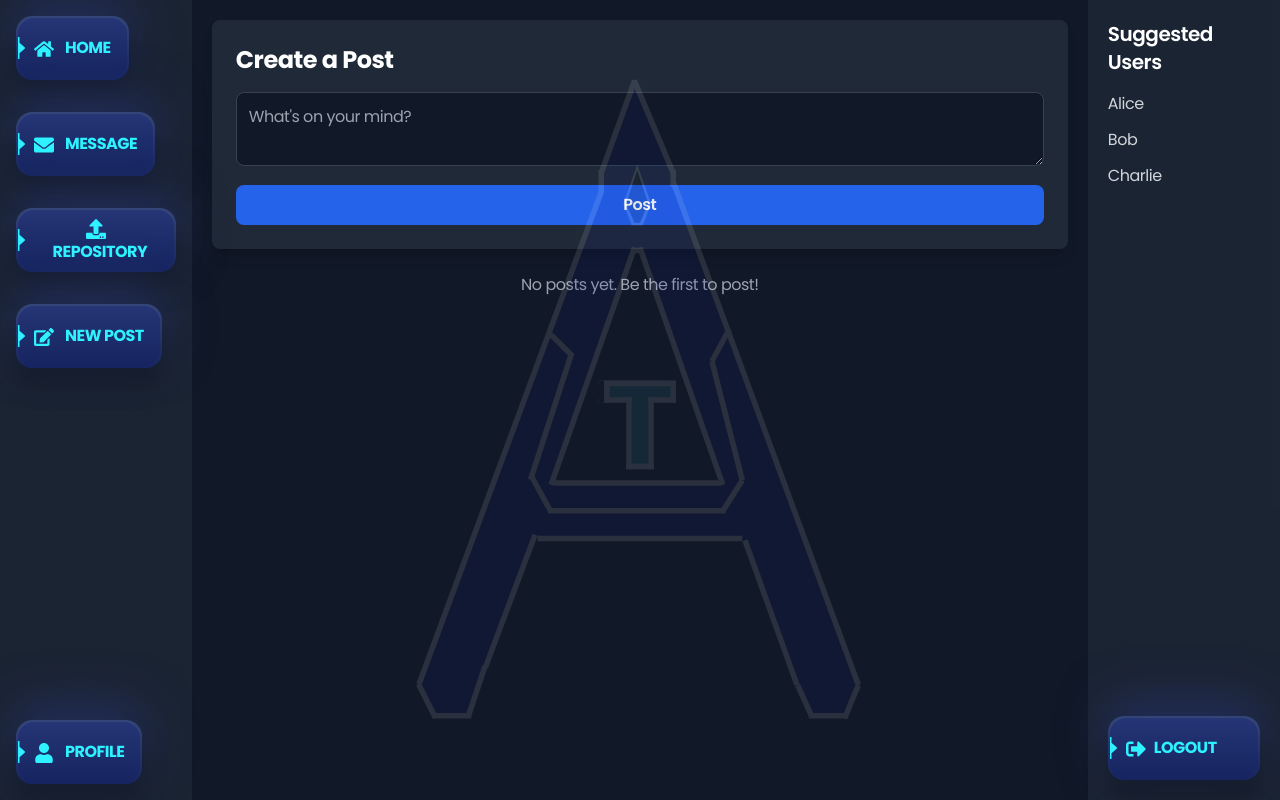
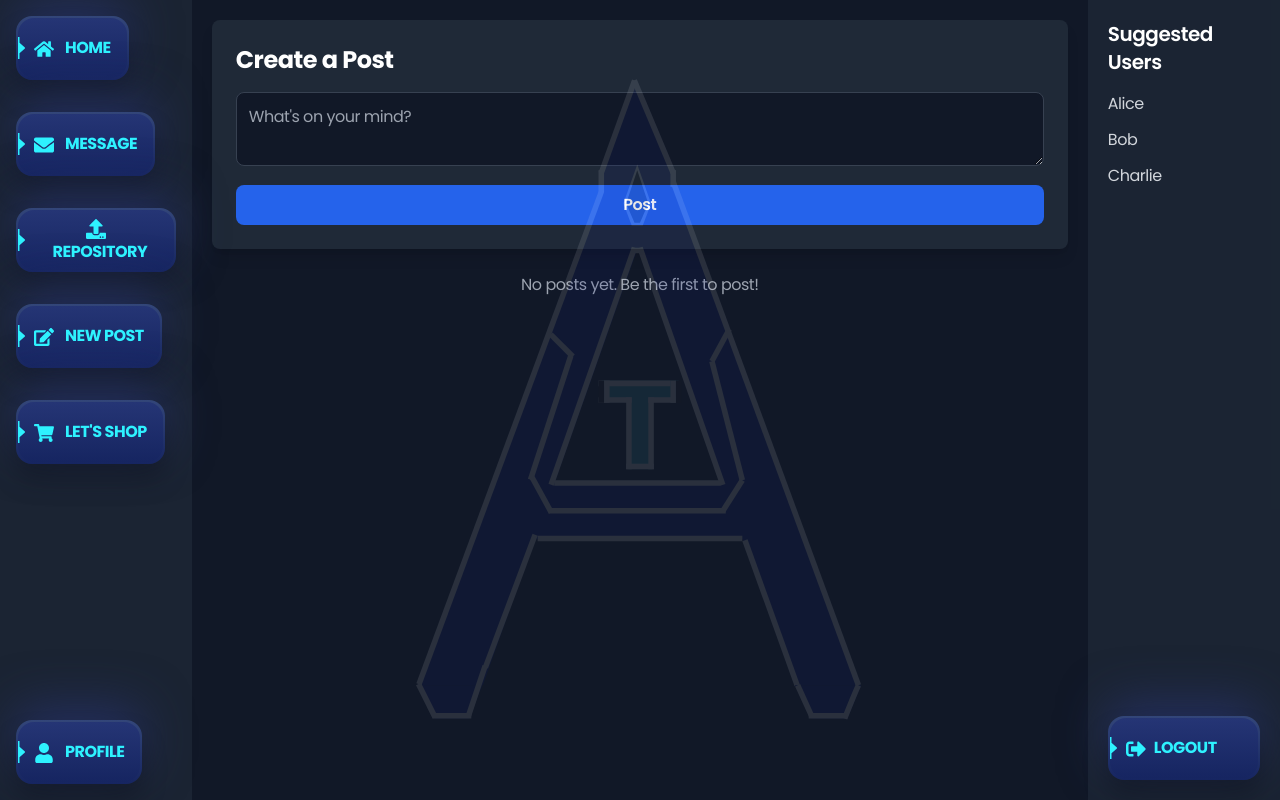
Before and after one commit to aayushjoshi244/anantrit-website1, a React (Vite) app: page /signup in a window 1280 px wide. Both pictures are taken after typing "Sample", "name@example.com", "Sample123" into the empty fields and a click on the button "Register". Built offline with nearby package versions, Linux system fonts and the light colour scheme.

Commit message:
random commit

```diff
--- a/package.json
+++ b/package.json
@@ -10,6 +10,7 @@
     "preview": "vite preview"
   },
   "dependencies": {
+    "axios": "^1.8.3",
     "clsx": "^2.1.1",
     "react": "^18.3.1",
     "react-countup": "^6.5.3",
@@ -17,7 +18,8 @@
     "react-icons": "^5.5.0",
     "react-router-dom": "^7.1.5",
     "react-scroll": "^1.9.0",
-    "react-slidedown": "^2.4.7"
+    "react-slidedown": "^2.4.7",
+    "zustand": "^5.0.3"
   },
   "devDependencies": {
     "@eslint/js": "^9.17.0",
--- a/src/activities/posts.jsx
+++ b/src/activities/posts.jsx
@@ -13,6 +13,7 @@ import {
   FaDownload,
   FaShare,
   FaStar,
+  FaShoppingCart,
 } from "react-icons/fa";
 import { useNavigate } from "react-router-dom";
 import Button from "../components/Button.jsx";
@@ -418,6 +419,10 @@ const MainSection = () => {
             <FaEdit className="w-5 h-5 inline-block flex-shrink-0" />{" "}
             <span className="inline-block ml-2">New Post</span>
           </Button>
+          <Button className="flex items-center gap-3 text-lg w-full justify-start">
+            <FaShoppingCart className="w-5 h-5 inline-block flex-shrink-0" />{" "}
+            <span className="inline-block ml-2">Let's Shop</span>
+          </Button>
         </nav>
         <div className="mt-auto">
           <Button
--- /dev/null
+++ b/src/lib/axios.js
@@ -0,0 +1,6 @@
+import axios from "axios";
+
+export const axiosInstance = axios.create({
+    baseURL: "https://localhost:5001/api",
+    withCredentials: true,
+})
```
Also changed, not shown: 1 other file (tests, documents, lock files or other folders).
